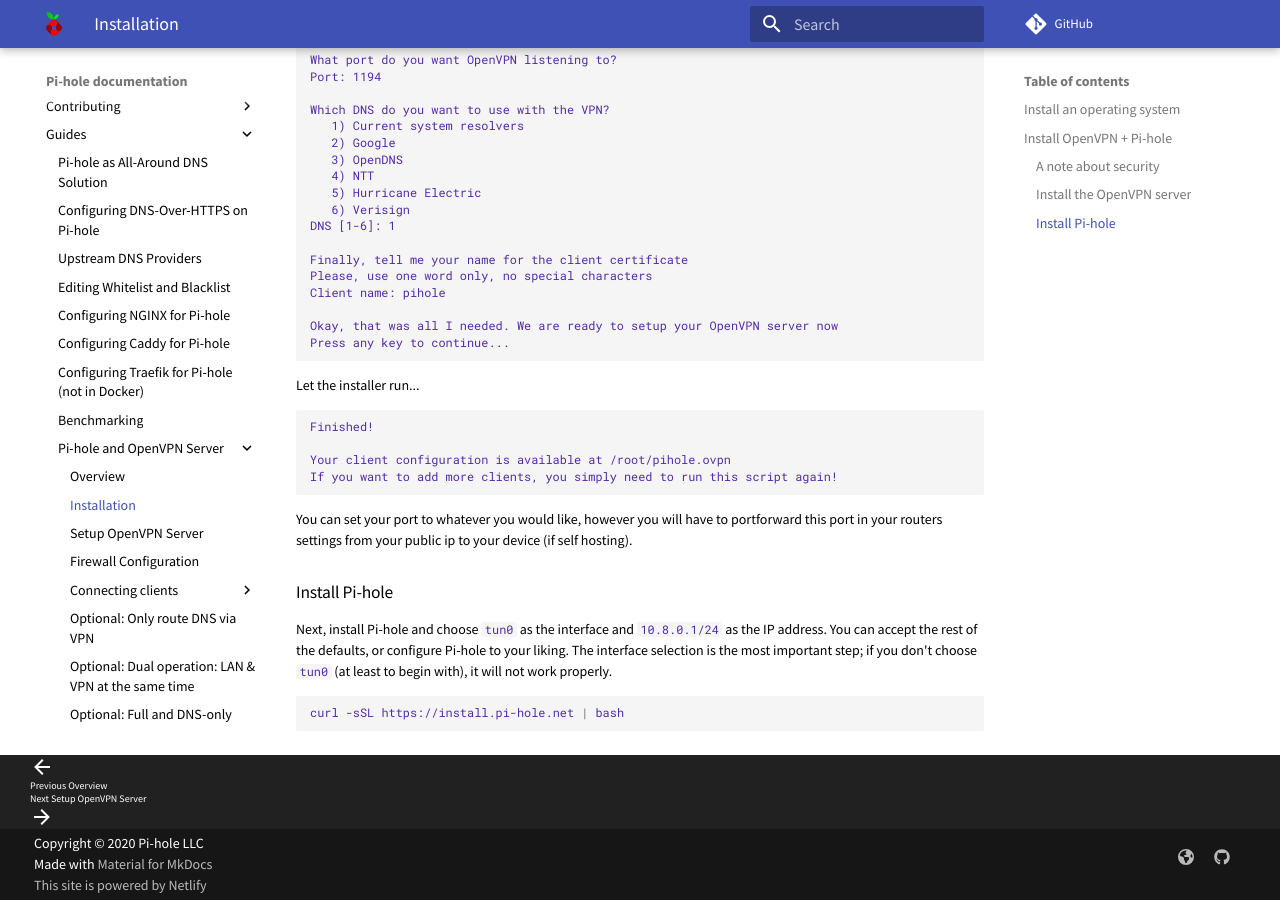
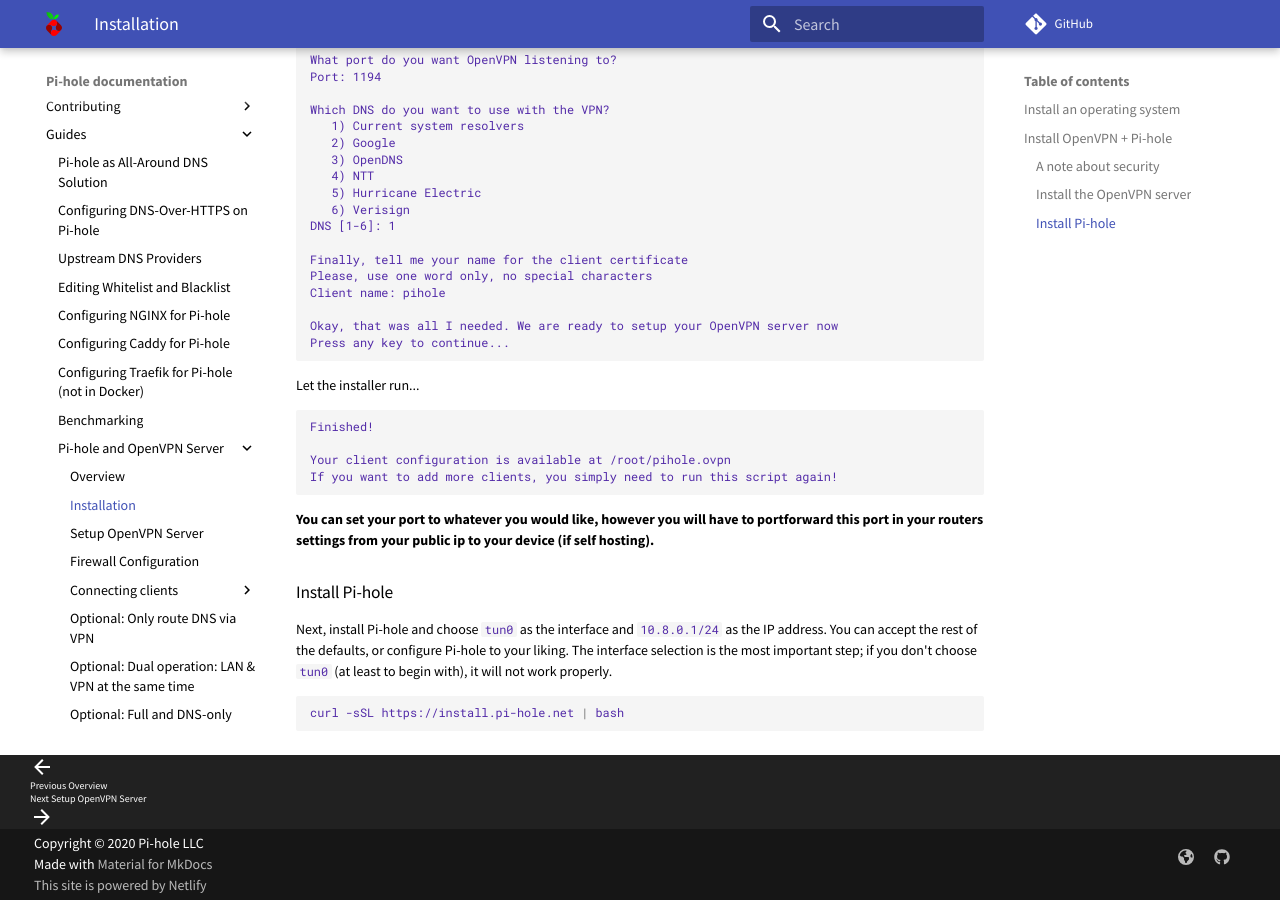
Before and after one commit to pi-hole/docs, an MkDocs documentation site: the page built from docs/guides/vpn/installation.md, in a window 1280 px wide and 900 px high, scrolled down 1011 px. Built offline with MkDocs 1.6.1 and Material for MkDocs 9.7.7, drawn with Linux system fonts in a browser that asks for light colours; comment, search, counter and statistics services are not loaded.

````diff
--- a/docs/guides/vpn/installation.md
+++ b/docs/guides/vpn/installation.md
@@ -65,7 +65,9 @@ Finished!
 Your client configuration is available at /root/pihole.ovpn
 If you want to add more clients, you simply need to run this script again!
 ```
-You can set your port to whatever you would like, however you will have to portforward this port in your routers settings from your public ip to your device (if self hosting).
+
+**You can set your port to whatever you would like, however you will have to portforward this port in your routers settings from your public ip to your device (if self hosting).**
+
 ### Install Pi-hole
 
 Next, install Pi-hole and choose `tun0` as the interface and `10.8.0.1/24` as the IP address. You can accept the rest of the defaults, or configure Pi-hole to your liking. The interface selection is the most important step; if you don't choose `tun0` (at least to begin with), it will not work properly.
````
